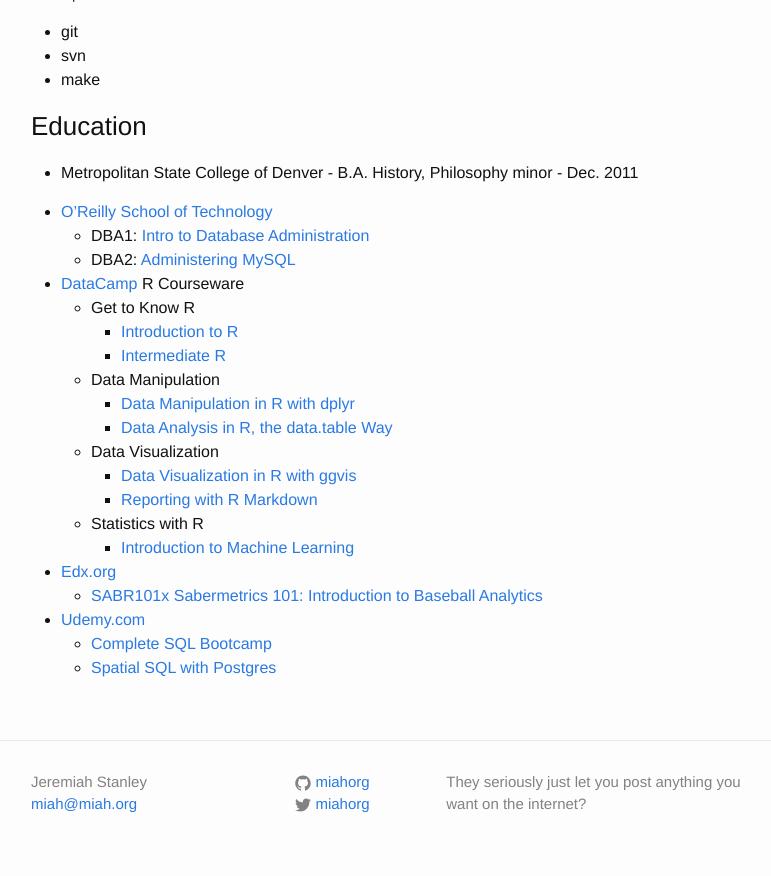
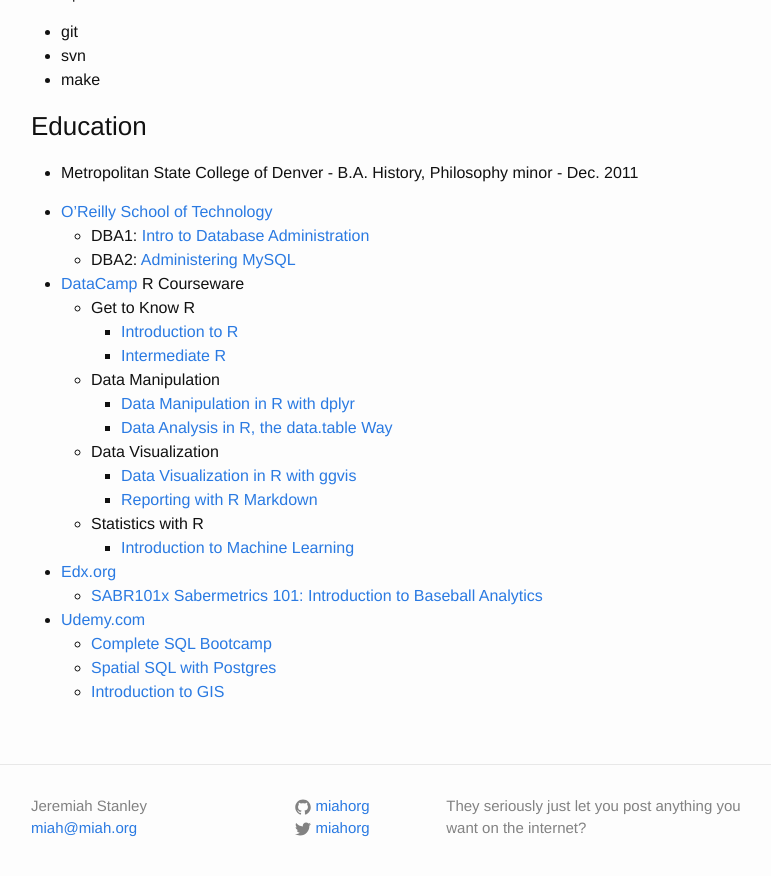
Before and after one commit to miahorg/miahorg.github.io, a Jekyll site: the page built from resume.md, in a window 1280 px wide and 900 px high, scrolled down 1552 px. Shown: the top 876 px of the window, without its empty margins (239-1010 px from the left). Built offline with Jekyll 4.4.1, drawn with Linux system fonts in a browser that asks for light colours.

Commit message:
Adding Intro to GIS course.

```diff
--- a/resume.md
+++ b/resume.md
@@ -89,3 +89,4 @@ permalink: /resume/
 * [Udemy.com](http://www.udemy.com)
   * [Complete SQL Bootcamp](/mooc/completesqlbootcamp.pdf)
   * [Spatial SQL with Postgres](/mooc/spacialsqlwithpostgres.pdf)
+  * [Introduction to GIS](/mooc/introductiontogis.pdf)
```
Also changed, not shown: 1 other file.
